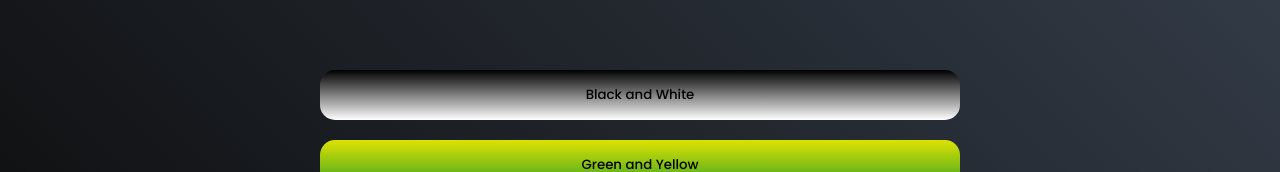
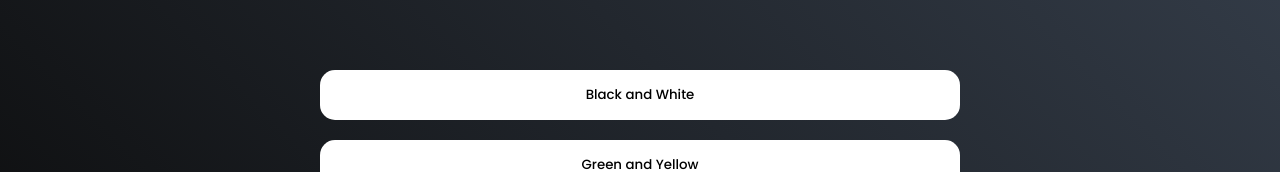
Before and after one commit to Dhanush-ck/Calculator, a plain HTML site: page index1.html in a window 1280 px wide. Shown: the part 350-522 px from the top of the page. Drawn offline with Linux system fonts and the light colour scheme.

Commit message:
Updated style

```diff
--- a/style1.css
+++ b/style1.css
@@ -74,7 +74,7 @@ body {
     opacity: 50%;
 }
 
-.btn1 {
+/* .btn1 {
     background: linear-gradient(180deg, #000000, #ffffff);
 }
 
@@ -84,9 +84,8 @@ body {
 
 .btn3 {
     background: linear-gradient(180deg, #ff0000, #000000);
-}
+} */
 
 .btntxt {
-    /* font-size: 15px; */
     font-weight: 500;
 }
```
